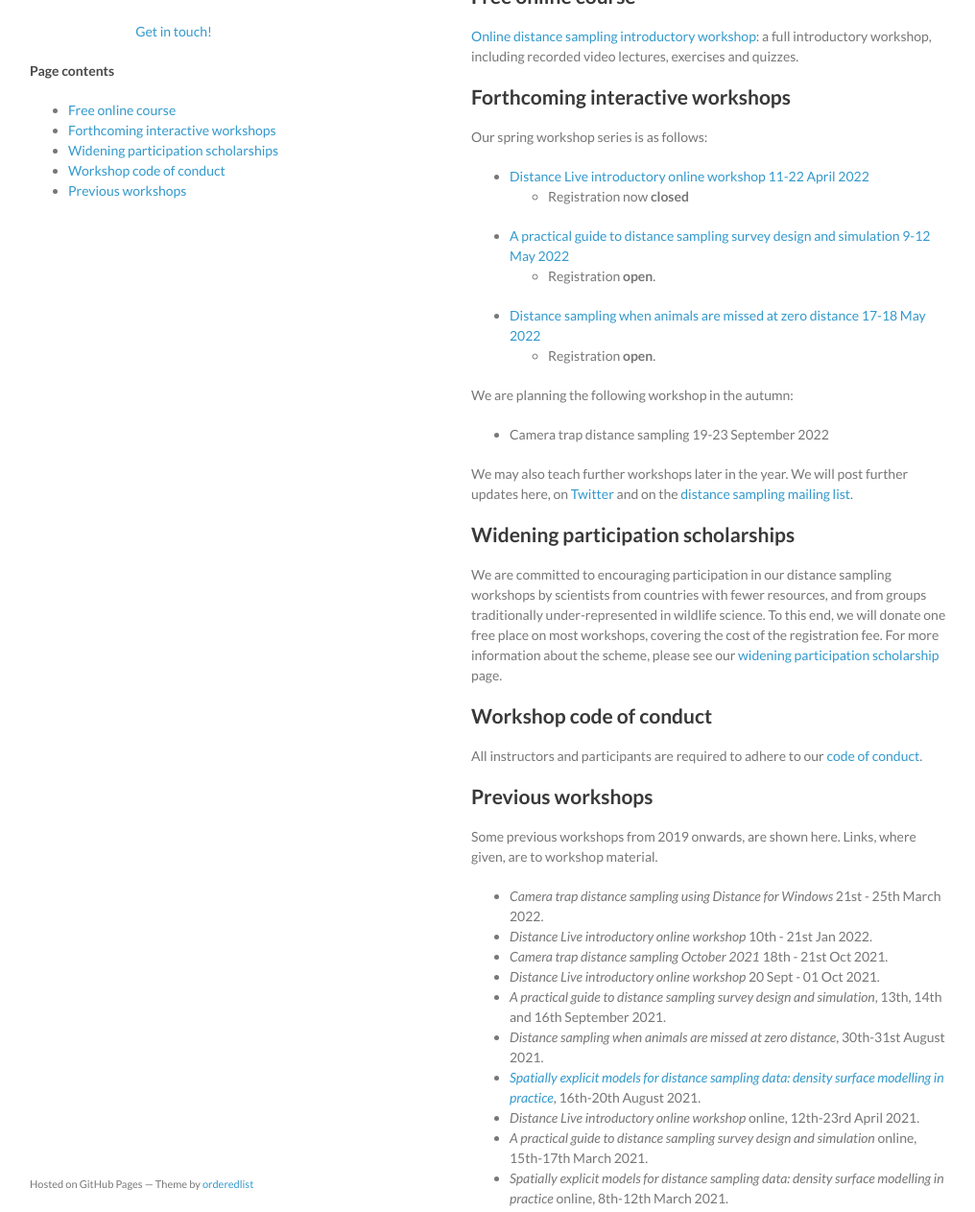
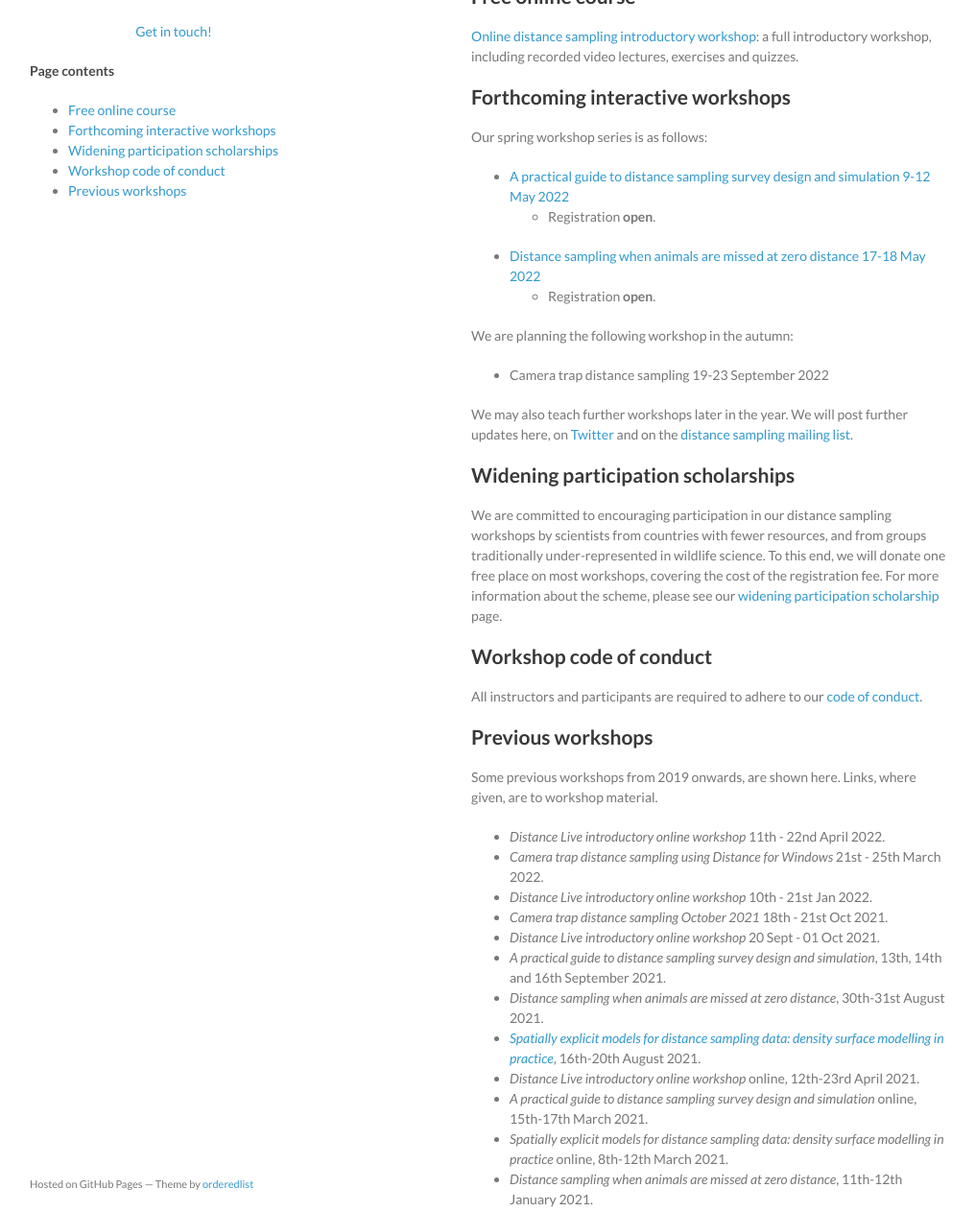
Before and after one commit to distanceworkshops/distanceworkshops.github.io, a Jekyll site: the page built from index.md, in a window 1280 px wide and 1400 px high, cut to the strip 137-1400 px from the top of the window. Shown: the whole strip at 96% size, without its empty margins (129-1145 px from the left). Built offline with Jekyll 4.4.1, drawn with Linux system fonts in a browser that asks for light colours.

Commit message:
Archive Apr22 intro workshop announcement

```diff
--- a/index.md
+++ b/index.md
@@ -11,13 +11,9 @@ Here you can find content for distance sampling workshops including slides, exer
 
 [Online distance sampling introductory workshop](online-course): a full introductory workshop, including recorded video lectures, exercises and quizzes.
 
-
 ## Forthcoming interactive workshops
 
 Our spring workshop series is as follows:
-
-- [Distance Live introductory online workshop 11-22 April 2022](http://workshops.distancesampling.org/intro-apr-22.html)
-  - Registration now **closed**
 
 - [A practical guide to distance sampling survey design and simulation 9-12 May 2022](https://workshops.distancesampling.org/design-may-2022.html)
   - Registration **open**.
@@ -43,6 +39,7 @@ All instructors and participants are required to adhere to our [code of conduct]
 
 Some previous workshops from 2019 onwards, are shown here. Links, where given, are to workshop material.
 
+- *Distance Live introductory online workshop* 11th - 22nd April 2022.
 - *Camera trap distance sampling using Distance for Windows* 21st - 25th March 2022.
 - *Distance Live introductory online workshop* 10th - 21st Jan 2022.
 - *Camera trap distance sampling October 2021* 18th - 21st Oct 2021.
```
